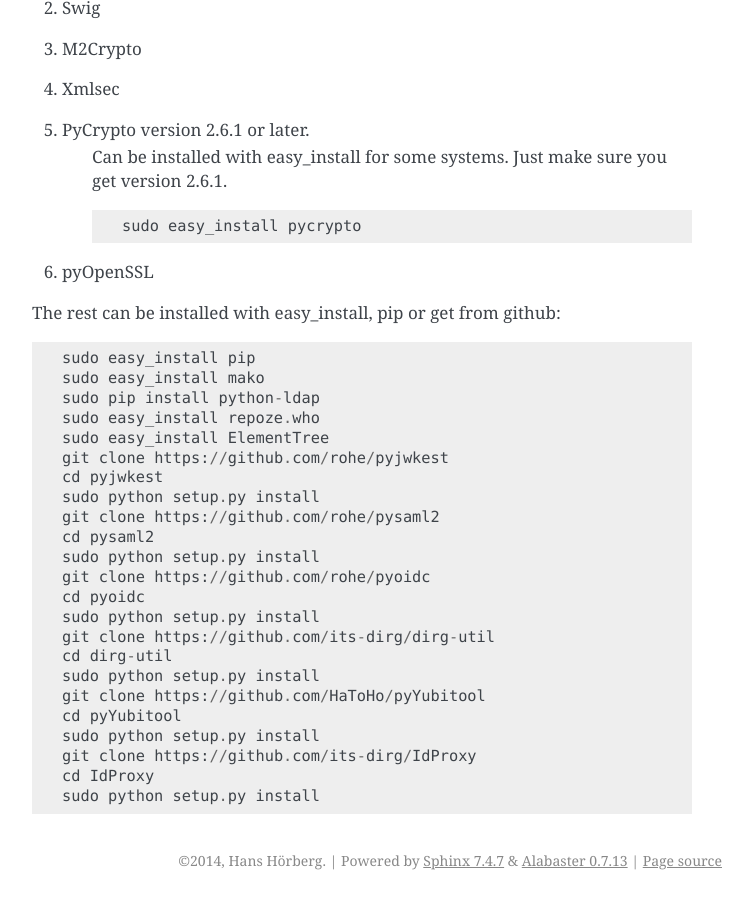
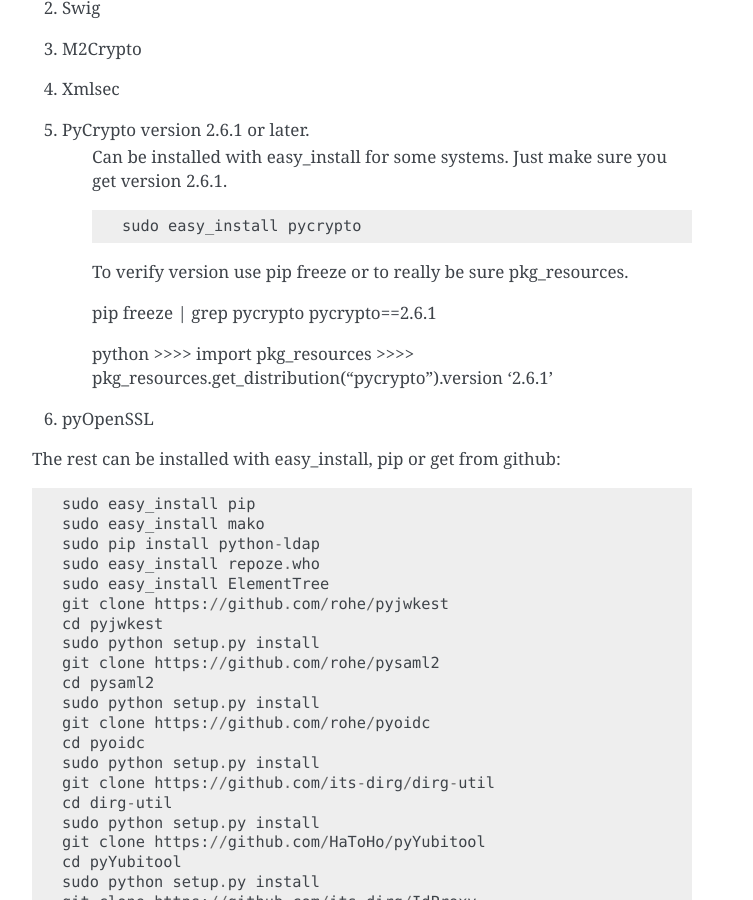
Before and after one commit to its-dirg/IdProxy, a Sphinx documentation site: the page built from doc/install.rst, in a window 1280 px wide and 900 px high, scrolled down 1042 px. Shown: the whole window, without its empty margins (388-1141 px from the left). Built offline with Sphinx 7.4.7, drawn with Linux system fonts in a browser that asks for light colours.

Commit message:
Added doc on howto verify pycrypto version.

```diff
--- a/doc/install.rst
+++ b/doc/install.rst
@@ -43,6 +43,17 @@
     Can be installed with easy_install for some systems. Just make sure you get version 2.6.1. ::
 
         sudo easy_install pycrypto
+
+    To verify version use pip freeze or to really be sure pkg_resources. ::
+
+    pip freeze | grep pycrypto
+    pycrypto==2.6.1
+
+    python
+    >>>> import pkg_resources
+    >>>> pkg_resources.get_distribution("pycrypto").version
+    '2.6.1'
+
 #. pyOpenSSL
 
 
```
